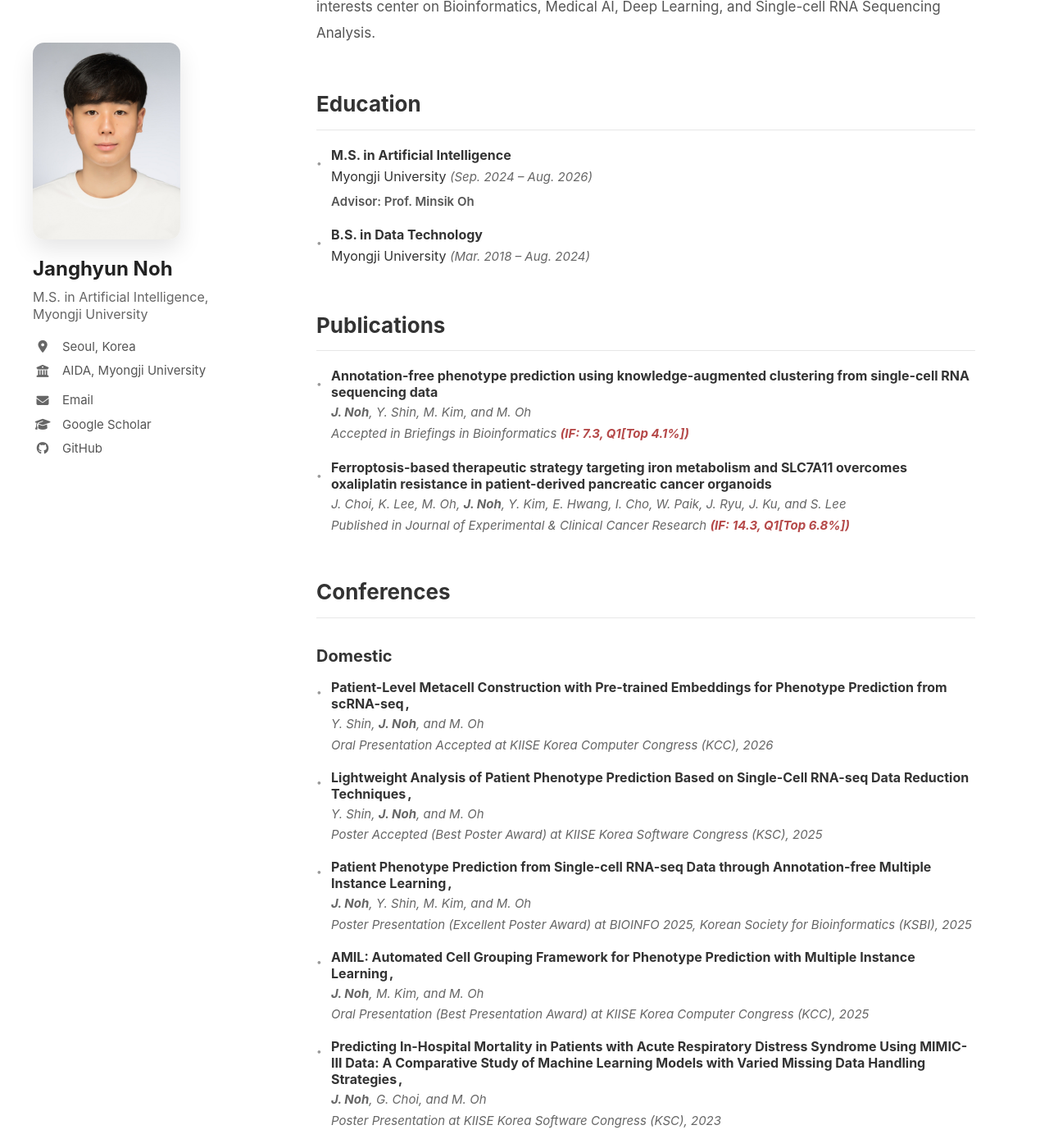
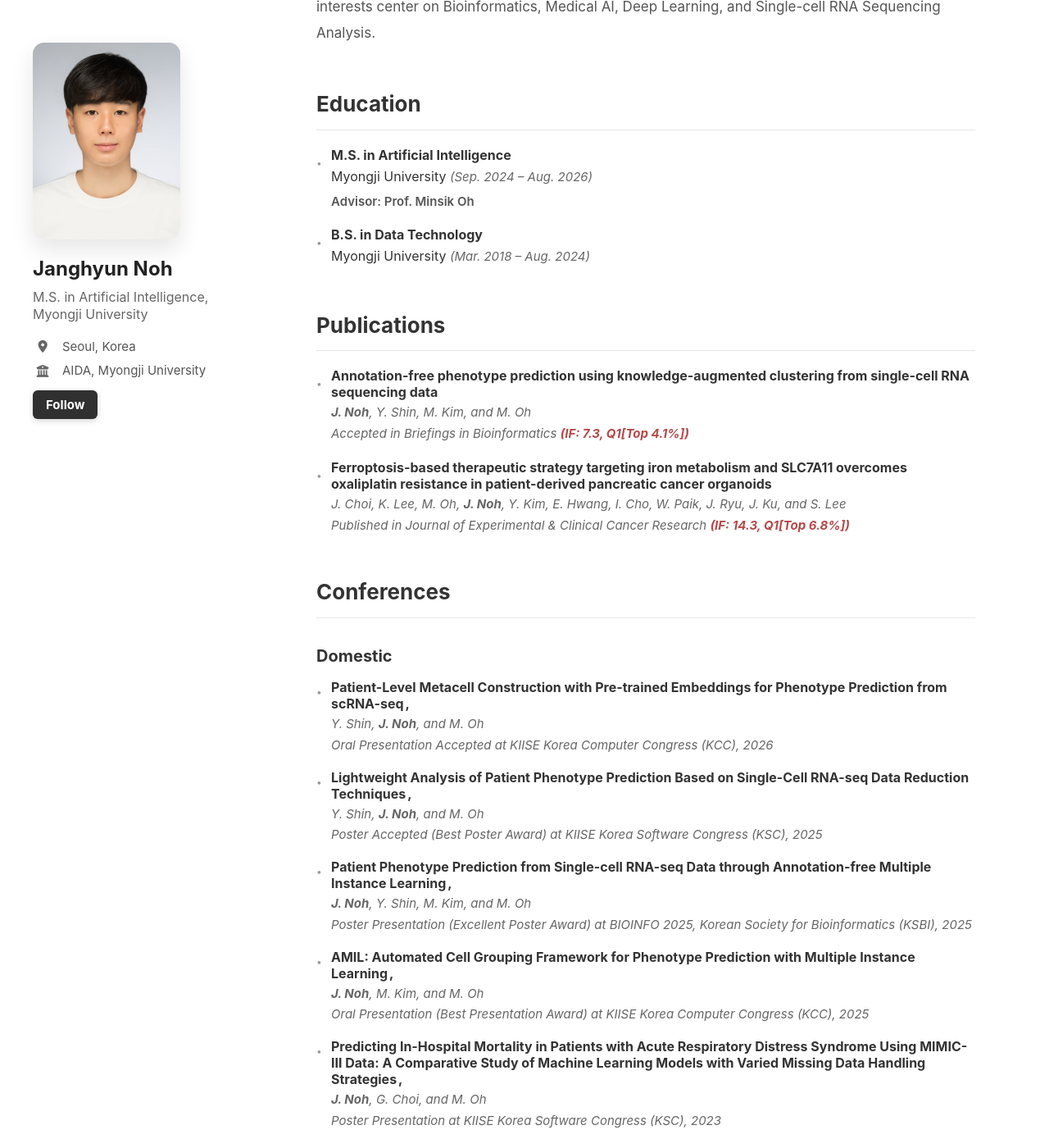
Before and after one commit to janghyunnoh/janghyunnoh.github.io, a Jekyll site: the page built from index.md, in a window 1280 px wide and 1400 px high, scrolled down 244 px. Shown: the whole window at 82% size. Built offline with Jekyll 4.4.1, drawn with Linux system fonts in a browser that asks for light colours; some of the changed text lies outside the part shown.

Commit message:
Add responsive follow menu

```diff
--- a/_layouts/profile.html
+++ b/_layouts/profile.html
@@ -23,21 +23,24 @@
                 <span>AIDA, Myongji University</span>
             </div>
 
+            <div class="follow-menu">
+                <button type="button" class="follow-toggle">Follow</button>
                 <div class="links">
                     <a href="mailto:watercar99@naver.com" class="link-item">
                         <i class="fa-solid fa-envelope"></i> Email
                     </a>
-                <a href="https://scholar.google.com/citations?user=NPIG8VoAAAAJ&hl=ko&oi=ao" class="link-item" target="_blank">
+                    <a href="https://scholar.google.com/citations?user=NPIG8VoAAAAJ&hl=ko&oi=ao" class="link-item" target="_blank" rel="noopener noreferrer">
                         <i class="fas fa-graduation-cap"></i> Google Scholar
                     </a>
-                <a href="https://github.com/janghyunnoh" class="link-item" target="_blank">
+                    <a href="https://github.com/janghyunnoh" class="link-item" target="_blank" rel="noopener noreferrer">
                         <i class="fa-brands fa-github"></i> GitHub
                     </a>
                     <!--
-                <a href="https://linkedin.com/in/YOUR_PROFILE" class="link-item linkedin" target="_blank">
+                    <a href="https://linkedin.com/in/YOUR_PROFILE" class="link-item linkedin" target="_blank" rel="noopener noreferrer">
                         <i class="fab fa-linkedin"></i> LinkedIn
                     </a>
                     -->
+                </div>
             </div>
         </aside>
 
--- a/assets/css/profile.css
+++ b/assets/css/profile.css
@@ -73,8 +73,62 @@ body {
     text-align: center;
 }
 
+.follow-menu {
+    position: relative;
+    width: fit-content;
+    margin-top: 14px;
+}
+
+.follow-toggle {
+    appearance: none;
+    border: 0;
+    border-radius: 6px;
+    background: #303030;
+    color: #fff;
+    cursor: pointer;
+    font: inherit;
+    font-size: 15px;
+    font-weight: 700;
+    line-height: 1;
+    padding: 10px 16px;
+    box-shadow: 0 2px 7px rgba(0,0,0,0.18);
+}
+
+.follow-toggle:focus-visible {
+    outline: 2px solid #0099cc;
+    outline-offset: 3px;
+}
+
 .links {
-    margin-top: 16px;
+    position: absolute;
+    top: calc(100% + 12px);
+    left: 0;
+    z-index: 10;
+    display: none;
+    width: 230px;
+    padding: 16px 18px 12px;
+    background: #fff;
+    border: 1px solid #e5e5e5;
+    border-radius: 6px;
+    box-shadow: 0 4px 14px rgba(0,0,0,0.16);
+}
+
+.links::before {
+    content: "";
+    position: absolute;
+    top: -9px;
+    left: 32px;
+    width: 16px;
+    height: 16px;
+    background: #fff;
+    border-left: 1px solid #e5e5e5;
+    border-top: 1px solid #e5e5e5;
+    transform: rotate(45deg);
+}
+
+.follow-menu:hover .links,
+.follow-menu:focus-within .links {
+    display: block;
 }
 
 .link-item {
@@ -84,7 +138,7 @@ body {
     column-gap: 12px;
     color: #555;
     text-decoration: none;
-    margin-bottom: 9px;
+    margin-bottom: 11px;
     font-size: 15px;
     line-height: 1.35;
     transition: color 0.2s;
@@ -423,6 +477,7 @@ body {
     }
 
     .info-item,
+    .follow-menu,
     .links {
         width: min(100%, 300px);
     }
@@ -432,8 +487,26 @@ body {
         margin-bottom: 8px;
     }
 
+    .follow-menu {
+        margin-top: 6px;
+    }
+
+    .follow-toggle {
+        display: none;
+    }
+
     .links {
-        margin-top: 12px;
+        position: static;
+        display: block;
+        padding: 0;
+        background: transparent;
+        border: 0;
+        border-radius: 0;
+        box-shadow: none;
+    }
+
+    .links::before {
+        display: none;
     }
 
     .link-item {
--- a/index.md
+++ b/index.md
@@ -154,6 +154,6 @@ I'm Janghyun Noh, an M.S. student in Department of Artificial Intelligence at My
   </div>
   <div class="entry">
     <span class="entry-title">Mission Trip to Vietnam</span>
-    <span class="entry-venue">(Volunteer, Aug. 2018)</span>
+    <span class="entry-venue">Volunteer, Aug. 2018</span>
   </div>
 </div>
```
Lines whose indentation alone changed are shown as unchanged.
